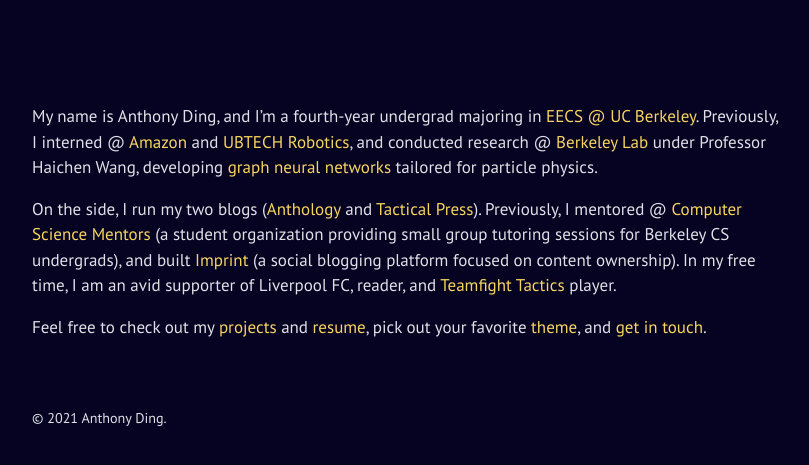
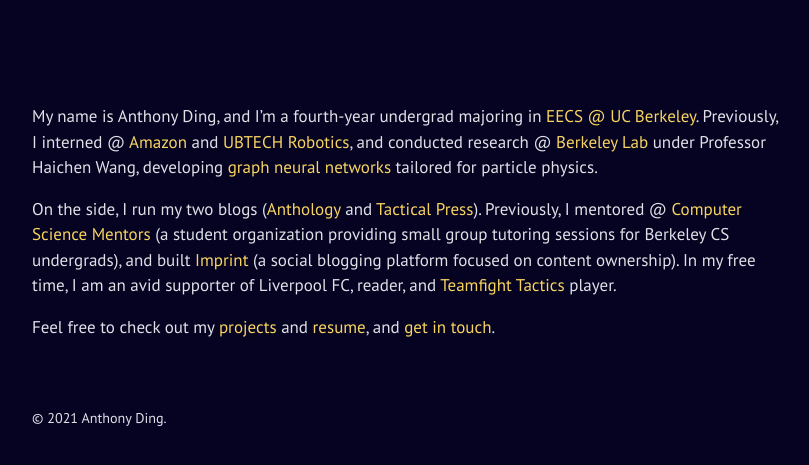
Before and after one commit to dinganthony/virtual-home-base, a Jekyll site: the page built from index.md, in a window 1280 px wide. Shown: the top 465 px of the page, without its empty margins (232-1041 px from the left). Built offline with Jekyll 4.4.1, drawn with Linux system fonts in a browser that asks for light colours.

Commit message:
Minor fix

```diff
--- a/index.md
+++ b/index.md
@@ -7,4 +7,4 @@ My name is Anthony Ding, and I'm a fourth-year undergrad majoring in [EECS @ UC
 
 On the side, I run my two blogs ([Anthology](https://anthony.imprint.to) and [Tactical Press](tactical-press)). Previously, I mentored @ [Computer Science Mentors](https://csm.berkeley.edu) (a student organization providing small group tutoring sessions for Berkeley CS undergrads), and built [Imprint](https://imprint.to) (a social blogging platform focused on content ownership). In my free time, I am an avid supporter of Liverpool FC, reader, and [Teamfight Tactics](https://lolchess.gg/profile/na/lumiant) player.
 
-Feel free to check out my [projects](projects) and [resume]({{site.baseurl}}/assets/Anthony_Ding.pdf), pick out your favorite [theme](themes), and [get in touch](contact).
+Feel free to check out my [projects](projects) and [resume]({{site.baseurl}}/assets/Anthony_Ding.pdf), and [get in touch](contact).
```
